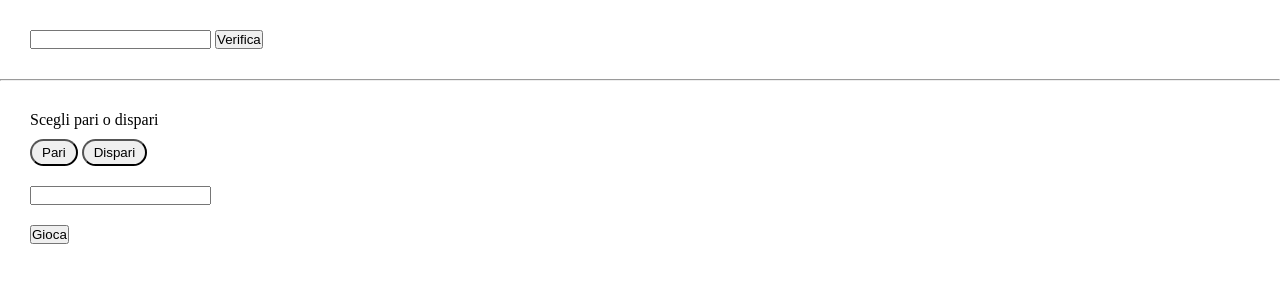
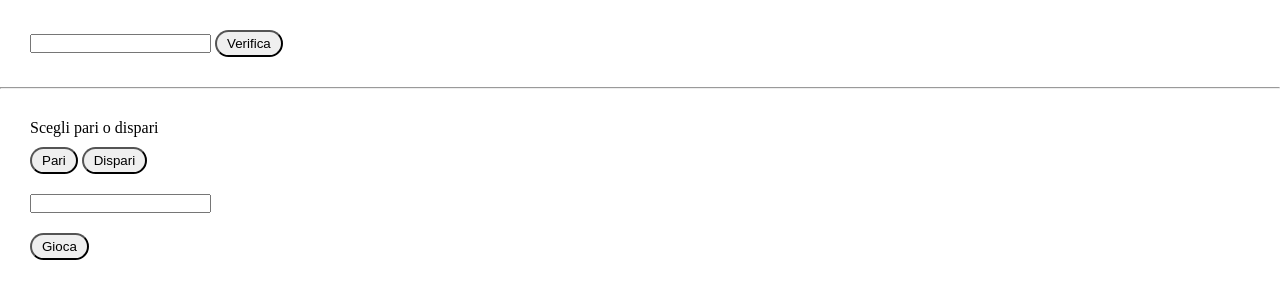
Before and after one commit to EnricoDErasmo/js-paliedispari, a plain HTML site: page index.html in a window 1280 px wide. Drawn offline with Linux system fonts and the light colour scheme.

Commit message:
continued to create a more horrible stylization cause it's too late

```diff
--- a/css/style.css
+++ b/css/style.css
@@ -21,7 +21,7 @@
     margin-bottom: 10px;
 }
 
-#even-btn, #odd-btn{
+.button{
     padding: 4px 10px;
 
     border-radius: 20px;
--- a/index.html
+++ b/index.html
@@ -17,7 +17,7 @@
     <div class="container">
 
         <input id="userWord" type="text">
-        <button id="btn">Verifica</button>
+        <button id="btn" class="button">Verifica</button>
 
         <div id="output"></div>
 
@@ -44,9 +44,9 @@
 
             <div class="title">Scegli pari o dispari</div>
 
-            <button id="even-btn">Pari</button>
+            <button id="even-btn" class="button">Pari</button>
 
-            <button id="odd-btn">Dispari</button>
+            <button id="odd-btn" class="button">Dispari</button>
 
         </div>
 
@@ -55,7 +55,7 @@
             <input id="user-number" type="text">
         </div>
 
-        <button id="play-btn">Gioca</button>
+        <button id="play-btn" class="button">Gioca</button>
 
         <div id="output-secondary"></div>
 
```
